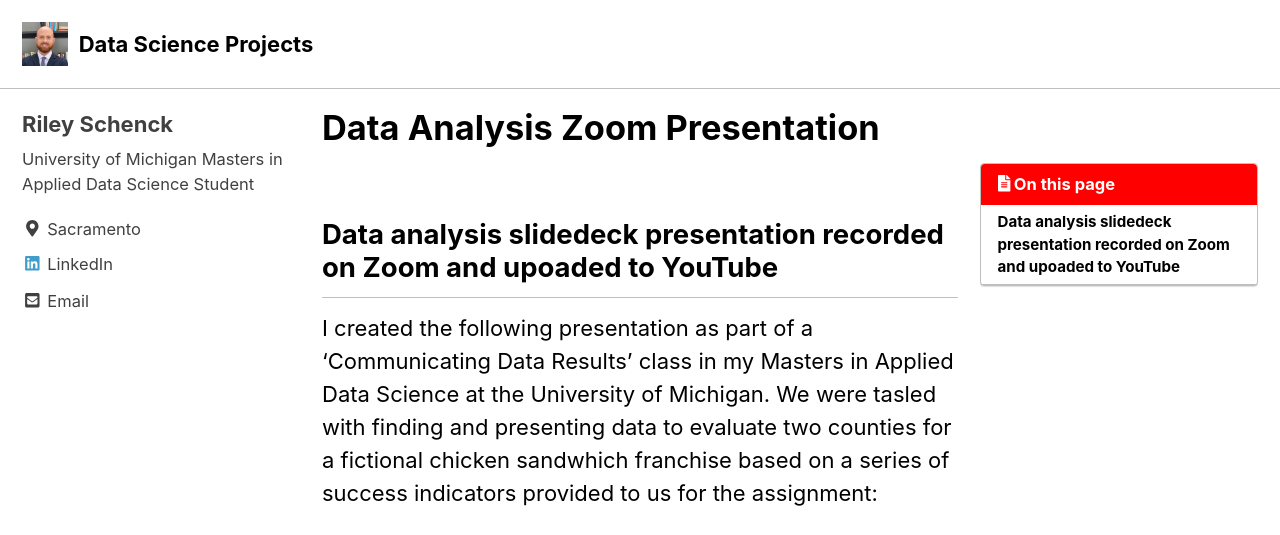
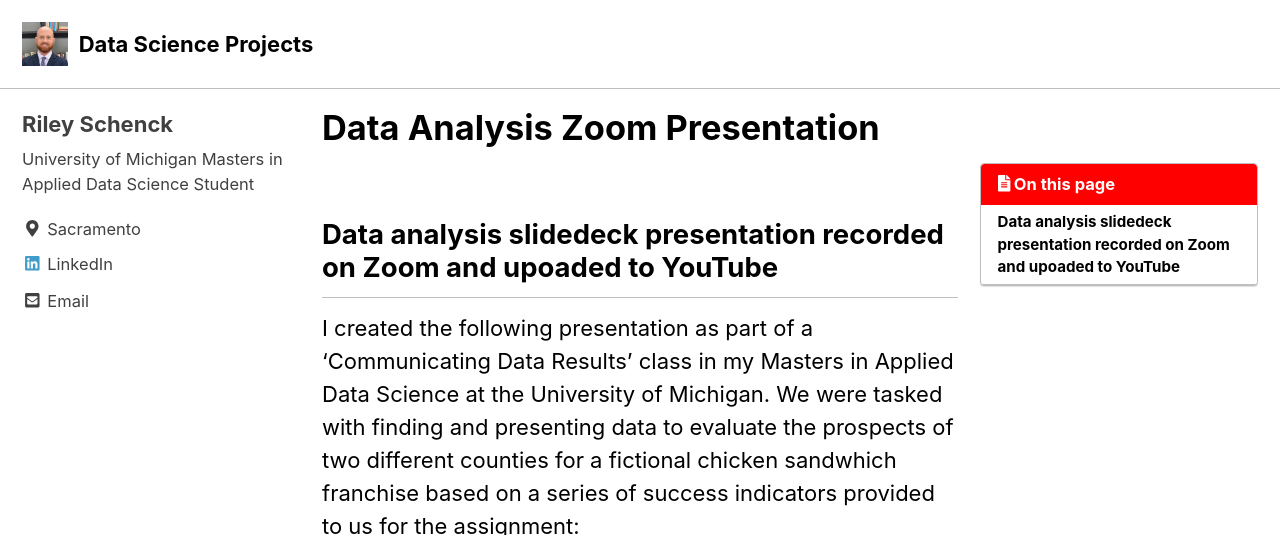
Before and after one commit to rileyschenck/website, a Jekyll site: the page built from _posts/2023-03-02-PowerPoint.md, in a window 1280 px wide and 900 px high, cut to the strip 0-535 px from the top of the window. Built offline with Jekyll 4.4.1, drawn with Linux system fonts in a browser that asks for light colours; cached includes are drawn as plain includes; nearby versions of some CDN libraries; a script that is not in the unit is left out.

Commit message:
Update 2023-03-02-PowerPoint.md

```diff
--- a/_posts/2023-03-02-PowerPoint.md
+++ b/_posts/2023-03-02-PowerPoint.md
@@ -11,6 +11,6 @@ toc_sticky: true
 
 ## Data analysis slidedeck presentation recorded on Zoom and upoaded to YouTube
 
-I created the following presentation as part of a 'Communicating Data Results' class in my Masters in Applied Data Science at the University of Michigan. We were tasled with finding and presenting data to evaluate two counties for a fictional chicken sandwhich franchise based on a series of success indicators provided to us for the assignment:
+I created the following presentation as part of a 'Communicating Data Results' class in my Masters in Applied Data Science at the University of Michigan. We were tasked with finding and presenting data to evaluate the prospects of two different counties for a fictional chicken sandwhich franchise based on a series of success indicators provided to us for the assignment:
 
 {% include youtube.html id="dg9_cwtIsqE" %}
```
